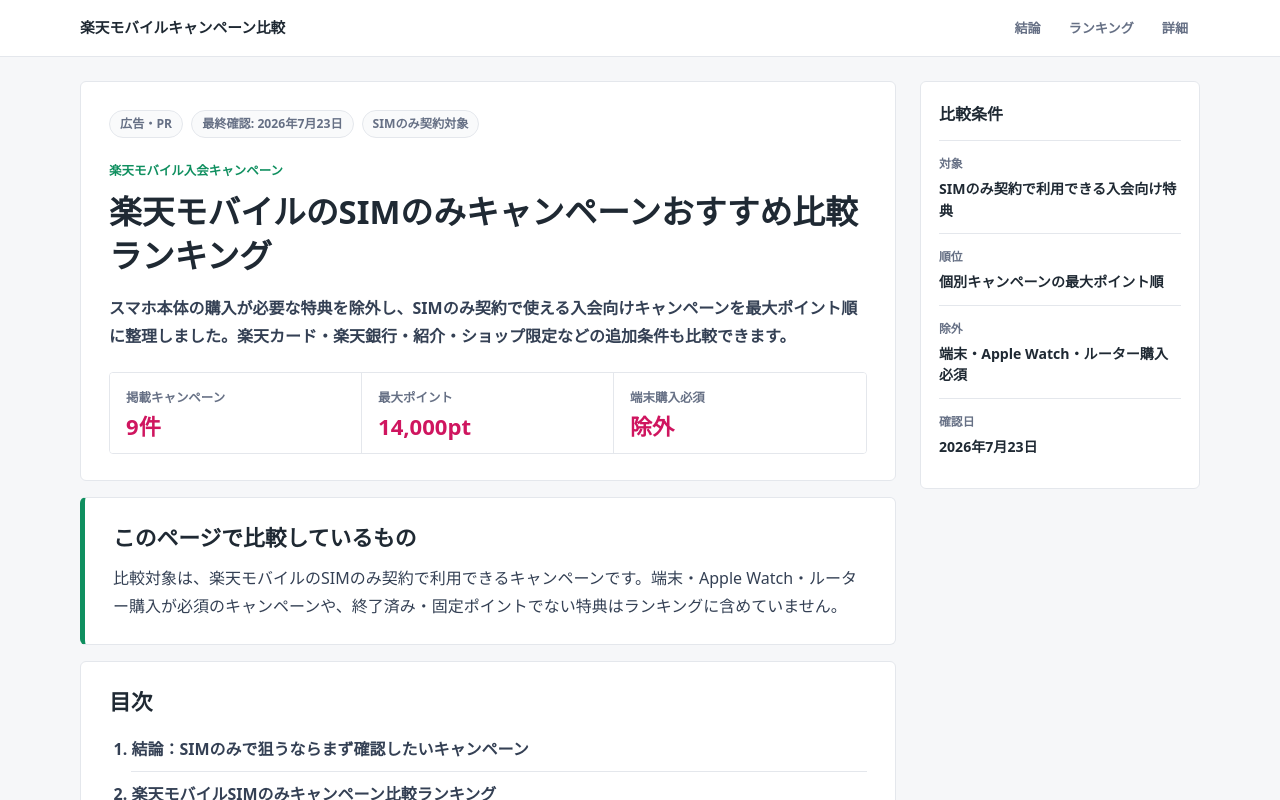
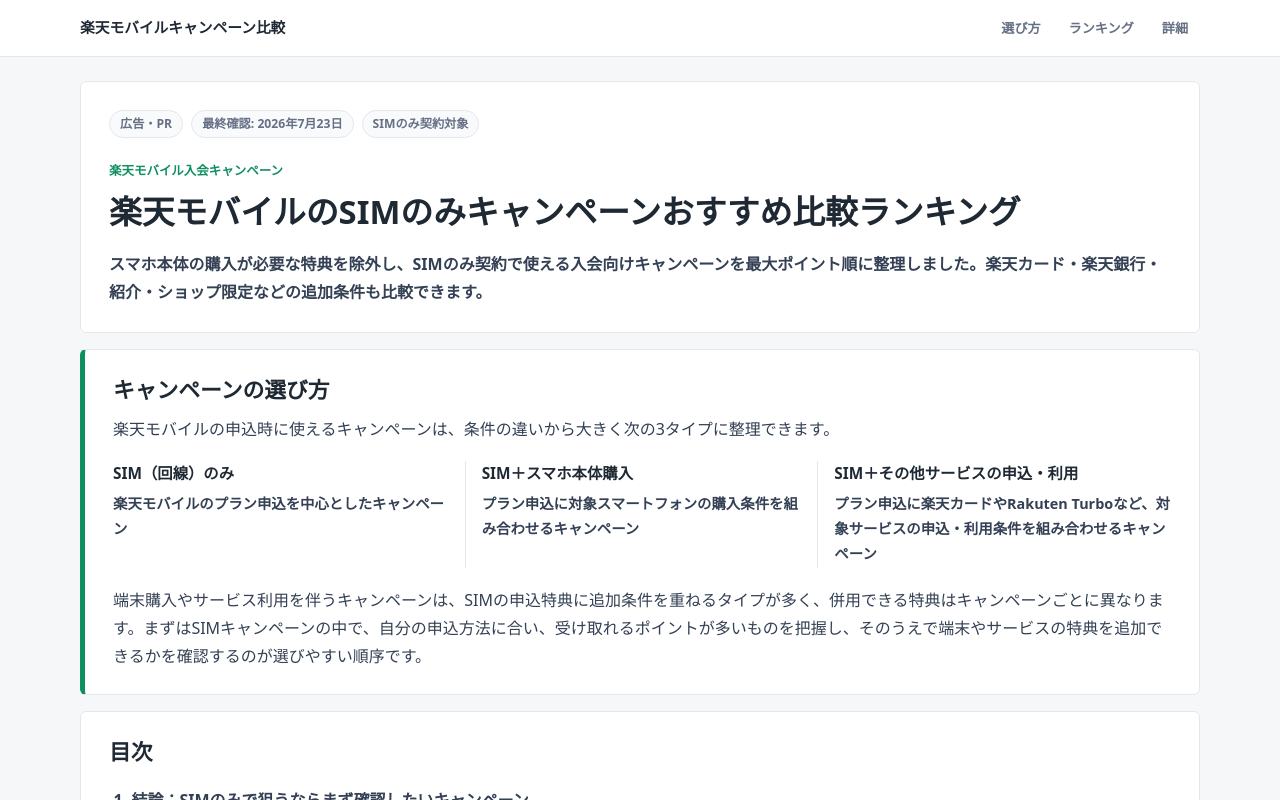
Before and after one commit to rhinatta0921-collab/mobile-campaign-navi, a Next.js app: page / in a window 1280 px wide. Shown: the top 800 px of the page. Built offline with nearby package versions, Linux system fonts and the light colour scheme.

Commit message:
Refine campaign selection guide

```diff
--- a/app/globals.css
+++ b/app/globals.css
@@ -98,10 +98,6 @@
 }
 
 .page-grid {
-  display: grid;
-  grid-template-columns: minmax(0, 1fr) 280px;
-  gap: 24px;
-  align-items: start;
   padding: 24px 0 48px;
 }
 
@@ -115,8 +111,7 @@
 .conclusion,
 .ranking-section,
 .detail-section,
-.exclusions-band,
-.side-card {
+.exclusions-band {
   background: var(--paper);
   border: 1px solid var(--line);
   border-radius: 6px;
@@ -166,45 +161,10 @@
 }
 
 .lead {
-  margin-bottom: 22px;
+  margin-bottom: 0;
   color: var(--text);
   font-size: 1rem;
   font-weight: 600;
-}
-
-.summary-strip {
-  display: grid;
-  grid-template-columns: repeat(3, minmax(0, 1fr));
-  border: 1px solid var(--line);
-  border-radius: 4px;
-  overflow: hidden;
-}
-
-.summary-strip div {
-  min-height: 78px;
-  padding: 14px 16px;
-  border-right: 1px solid var(--line);
-  background: #fff;
-}
-
-.summary-strip div:last-child {
-  border-right: 0;
-}
-
-.summary-strip span {
-  display: block;
-  color: var(--muted);
-  font-size: 0.78rem;
-  font-weight: 800;
-}
-
-.summary-strip strong {
-  display: block;
-  margin-top: 4px;
-  color: var(--accent);
-  font-size: 1.38rem;
-  line-height: 1.2;
-  font-weight: 900;
 }
 
 .editor-note,
@@ -219,6 +179,40 @@
 
 .editor-note {
   border-left: 5px solid var(--green);
+}
+
+.editor-note ul {
+  display: grid;
+  grid-template-columns: repeat(3, minmax(0, 1fr));
+  margin: 18px 0;
+  padding: 0;
+  list-style: none;
+}
+
+.editor-note li {
+  min-width: 0;
+  padding: 2px 16px;
+  border-right: 1px solid var(--line);
+  font-size: 0.9rem;
+  font-weight: 700;
+}
+
+.editor-note li:first-child {
+  padding-left: 0;
+}
+
+.editor-note li:last-child {
+  padding-right: 0;
+  border-right: 0;
+}
+
+.editor-note li strong {
+  display: block;
+  margin-bottom: 5px;
+  color: var(--ink);
+  font-size: 0.96rem;
+  line-height: 1.45;
+  font-weight: 900;
 }
 
 .editor-note h2,
@@ -557,45 +551,6 @@
   font-weight: 700;
 }
 
-.sidebar {
-  position: sticky;
-  top: 80px;
-}
-
-.side-card {
-  padding: 18px;
-}
-
-.side-card h2 {
-  margin-bottom: 12px;
-  color: var(--ink);
-  font-size: 1rem;
-  font-weight: 900;
-}
-
-.side-card dl {
-  margin: 0;
-}
-
-.side-card div {
-  padding: 12px 0;
-  border-top: 1px solid var(--line);
-}
-
-.side-card dt {
-  color: var(--muted);
-  font-size: 0.74rem;
-  font-weight: 900;
-}
-
-.side-card dd {
-  margin: 4px 0 0;
-  color: var(--ink);
-  font-size: 0.88rem;
-  font-weight: 800;
-  line-height: 1.55;
-}
-
 .site-footer {
   padding: 28px 0 38px;
   border-top: 1px solid var(--line);
@@ -603,23 +558,6 @@
   color: var(--muted);
   font-size: 0.82rem;
   font-weight: 700;
-}
-
-@media (max-width: 980px) {
-  .page-grid {
-    grid-template-columns: 1fr;
-  }
-
-  .sidebar {
-    position: static;
-    order: -1;
-  }
-
-  .side-card dl {
-    display: grid;
-    grid-template-columns: repeat(2, minmax(0, 1fr));
-    gap: 0 16px;
-  }
 }
 
 @media (max-width: 700px) {
@@ -655,8 +593,7 @@
   .conclusion,
   .ranking-section,
   .detail-section,
-  .exclusions-band,
-  .side-card {
+  .exclusions-band {
     padding: 18px;
     border-radius: 4px;
   }
@@ -665,21 +602,30 @@
     font-size: 1.62rem;
   }
 
-  .summary-strip,
   .runner-up-grid,
   .offer-heading,
   .detail-grid,
-  .notes-row,
-  .side-card dl {
+  .notes-row {
     grid-template-columns: 1fr;
   }
 
-  .summary-strip div {
-    border-right: 0;
-    border-bottom: 1px solid var(--line);
+  .editor-note ul {
+    grid-template-columns: 1fr;
+    margin: 16px 0;
   }
 
-  .summary-strip div:last-child {
+  .editor-note li {
+    padding: 12px 0;
+    border-bottom: 1px solid var(--line);
+    border-right: 0;
+  }
+
+  .editor-note li:first-child {
+    padding-top: 0;
+  }
+
+  .editor-note li:last-child {
+    padding-bottom: 0;
     border-bottom: 0;
   }
 
--- a/app/layout.tsx
+++ b/app/layout.tsx
@@ -2,9 +2,9 @@
 import { headers } from "next/headers";
 import "./globals.css";
 
-const title = "楽天モバイル SIMのみキャンペーン比較";
+const title = "楽天モバイル キャンペーン ナビ";
 const description =
-  "スマホ本体を買わずに使える楽天モバイル入会キャンペーンを、最大ポイント、条件、申込方法で比較します。";
+  "楽天モバイルのキャンペーンをもらえるポイント額で徹底比較して多い順に紹介！";
 
 async function getRequestOrigin() {
   const requestHeaders = await headers();
--- a/app/page.tsx
+++ b/app/page.tsx
@@ -282,7 +282,7 @@
         <div className="shell header-inner">
           <div className="brand-mark">楽天モバイルキャンペーン比較</div>
           <nav aria-label="ページ内ナビゲーション">
-            <a href="#conclusion">結論</a>
+            <a href="#how-to-choose">選び方</a>
             <a href="#ranking">ランキング</a>
             <a href="#details">詳細</a>
           </nav>
@@ -304,26 +304,34 @@
             <p className="lead">
               スマホ本体の購入が必要な特典を除外し、SIMのみ契約で使える入会向けキャンペーンを最大ポイント順に整理しました。楽天カード・楽天銀行・紹介・ショップ限定などの追加条件も比較できます。
             </p>
-            <div className="summary-strip" aria-label="比較概要">
-              <div>
-                <span>掲載キャンペーン</span>
-                <strong>{rankedOffers.length}件</strong>
-              </div>
-              <div>
-                <span>最大ポイント</span>
-                <strong>{formatPoints(topOffer.maxPoints)}pt</strong>
-              </div>
-              <div>
-                <span>端末購入必須</span>
-                <strong>除外</strong>
-              </div>
-            </div>
           </section>
 
-          <section className="editor-note" aria-label="編集方針">
-            <h2>このページで比較しているもの</h2>
+          <section
+            className="editor-note"
+            id="how-to-choose"
+            aria-labelledby="how-to-choose-title"
+          >
+            <h2 id="how-to-choose-title">キャンペーンの選び方</h2>
             <p>
-              比較対象は、楽天モバイルのSIMのみ契約で利用できるキャンペーンです。端末・Apple Watch・ルーター購入が必須のキャンペーンや、終了済み・固定ポイントでない特典はランキングに含めていません。
+              楽天モバイルの申込時に使えるキャンペーンは、条件の違いから大きく次の3タイプに整理できます。
+            </p>
+            <ul>
+              <li>
+                <strong>SIM（回線）のみ</strong>
+                楽天モバイルのプラン申込を中心としたキャンペーン
+              </li>
+              <li>
+                <strong>SIM＋スマホ本体購入</strong>
+                プラン申込に対象スマートフォンの購入条件を組み合わせるキャンペーン
+              </li>
+              <li>
+                <strong>SIM＋その他サービスの申込・利用</strong>
+                プラン申込に楽天カードやRakuten
+                Turboなど、対象サービスの申込・利用条件を組み合わせるキャンペーン
+              </li>
+            </ul>
+            <p>
+              端末購入やサービス利用を伴うキャンペーンは、SIMの申込特典に追加条件を重ねるタイプが多く、併用できる特典はキャンペーンごとに異なります。まずはSIMキャンペーンの中で、自分の申込方法に合い、受け取れるポイントが多いものを把握し、そのうえで端末やサービスの特典を追加できるかを確認するのが選びやすい順序です。
             </p>
           </section>
 
@@ -504,30 +512,6 @@
             </ul>
           </section>
         </article>
-
-        <aside className="sidebar" aria-label="比較条件の要約">
-          <div className="side-card">
-            <h2>比較条件</h2>
-            <dl>
-              <div>
-                <dt>対象</dt>
-                <dd>SIMのみ契約で利用できる入会向け特典</dd>
-              </div>
-              <div>
-                <dt>順位</dt>
-                <dd>個別キャンペーンの最大ポイント順</dd>
-              </div>
-              <div>
-                <dt>除外</dt>
-                <dd>端末・Apple Watch・ルーター購入必須</dd>
-              </div>
-              <div>
-                <dt>確認日</dt>
-                <dd>{checkedDate}</dd>
-              </div>
-            </dl>
-          </div>
-        </aside>
       </div>
 
       <footer className="site-footer">
```
Also changed, not shown: 1 other file (tests, documents, lock files or other folders).
